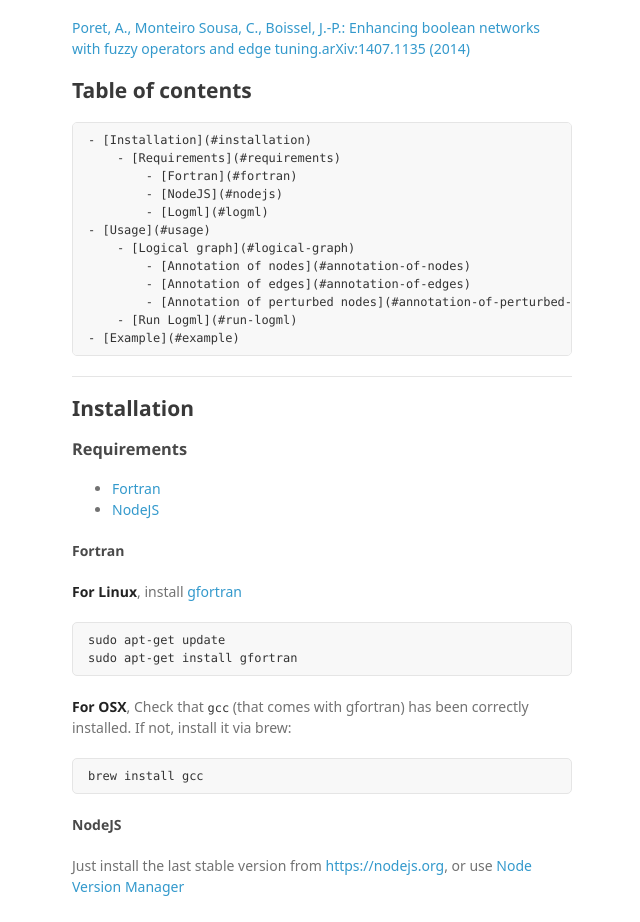
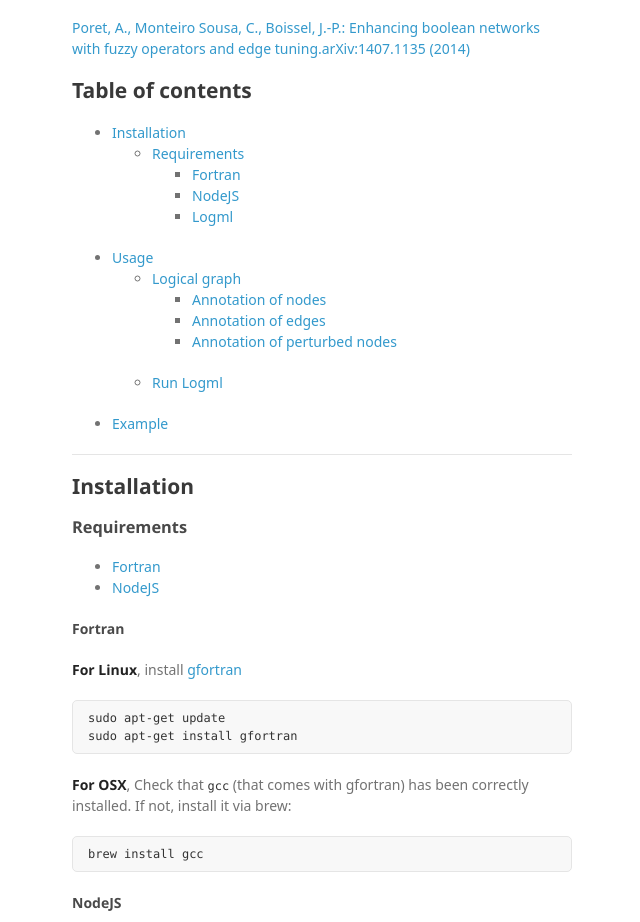
Before and after one commit to nodys/logml, a plain HTML site: page index.html in a window 1280 px wide. Shown: the part 1193-2115 px from the top of the page, without its empty margins (498-1138 px from the left). Drawn offline with Linux system fonts and the light colour scheme; a web font is replaced by a local one.

```diff
--- a/index.html
+++ b/index.html
@@ -44,19 +44,40 @@
 <h2>
 <a id="table-of-contents" class="anchor" href="#table-of-contents" aria-hidden="true"><span aria-hidden="true" class="octicon octicon-link"></span></a>Table of contents</h2>
 
-<pre><code>- [Installation](#installation)
-    - [Requirements](#requirements)
-        - [Fortran](#fortran)
-        - [NodeJS](#nodejs)
-        - [Logml](#logml)
-- [Usage](#usage)
-    - [Logical graph](#logical-graph)
-        - [Annotation of nodes](#annotation-of-nodes)
-        - [Annotation of edges](#annotation-of-edges)
-        - [Annotation of perturbed nodes](#annotation-of-perturbed-nodes)
-    - [Run Logml](#run-logml)
-- [Example](#example)
-</code></pre>
+<ul>
+<li>
+<a href="#installation">Installation</a>
+
+<ul>
+<li>
+<a href="#requirements">Requirements</a>
+
+<ul>
+<li><a href="#fortran">Fortran</a></li>
+<li><a href="#nodejs">NodeJS</a></li>
+<li><a href="#logml">Logml</a></li>
+</ul>
+</li>
+</ul>
+</li>
+<li>
+<a href="#usage">Usage</a>
+
+<ul>
+<li>
+<a href="#logical-graph">Logical graph</a>
+
+<ul>
+<li><a href="#annotation-of-nodes">Annotation of nodes</a></li>
+<li><a href="#annotation-of-edges">Annotation of edges</a></li>
+<li><a href="#annotation-of-perturbed-nodes">Annotation of perturbed nodes</a></li>
+</ul>
+</li>
+<li><a href="#run-logml">Run Logml</a></li>
+</ul>
+</li>
+<li><a href="#example">Example</a></li>
+</ul>
 
 <hr>
 
```
Also changed, not shown: params.json (+1 -1 lines).
